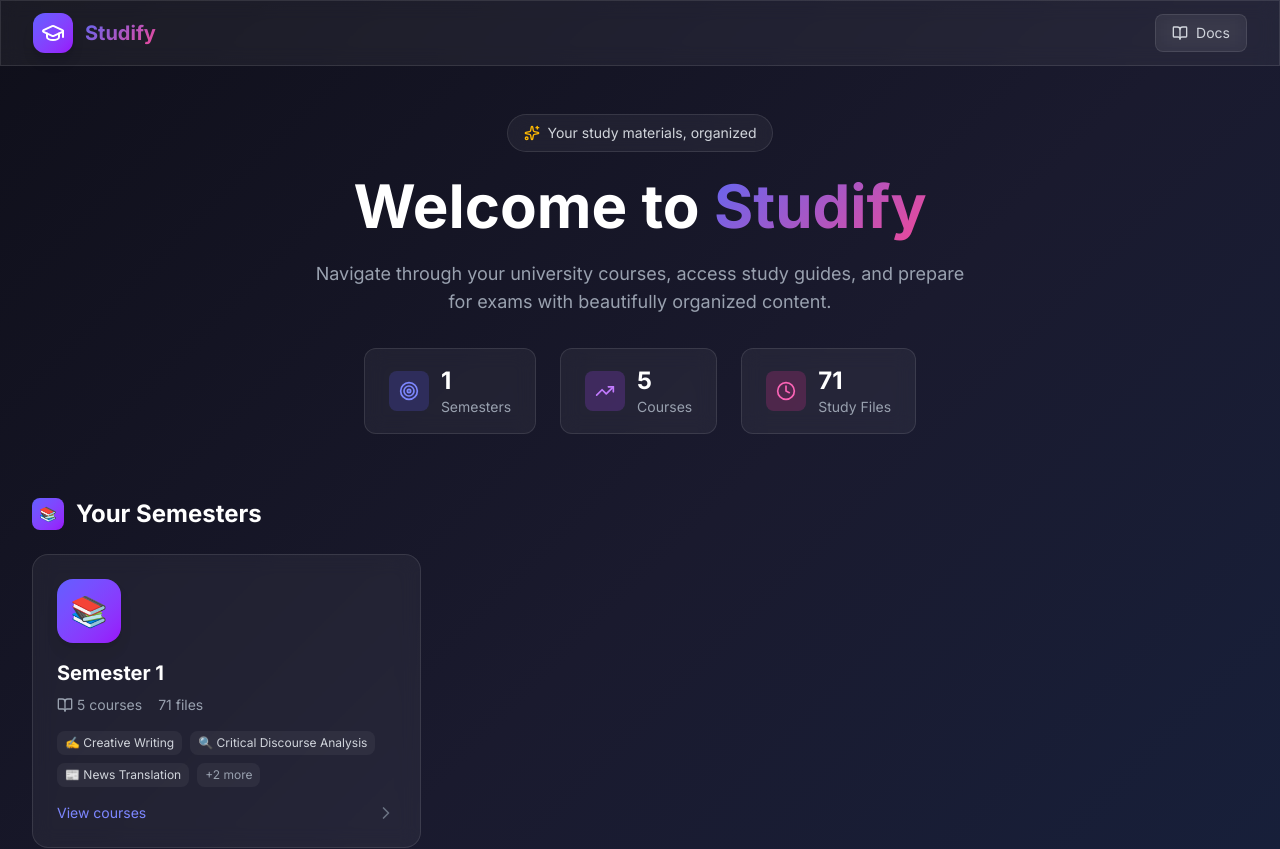
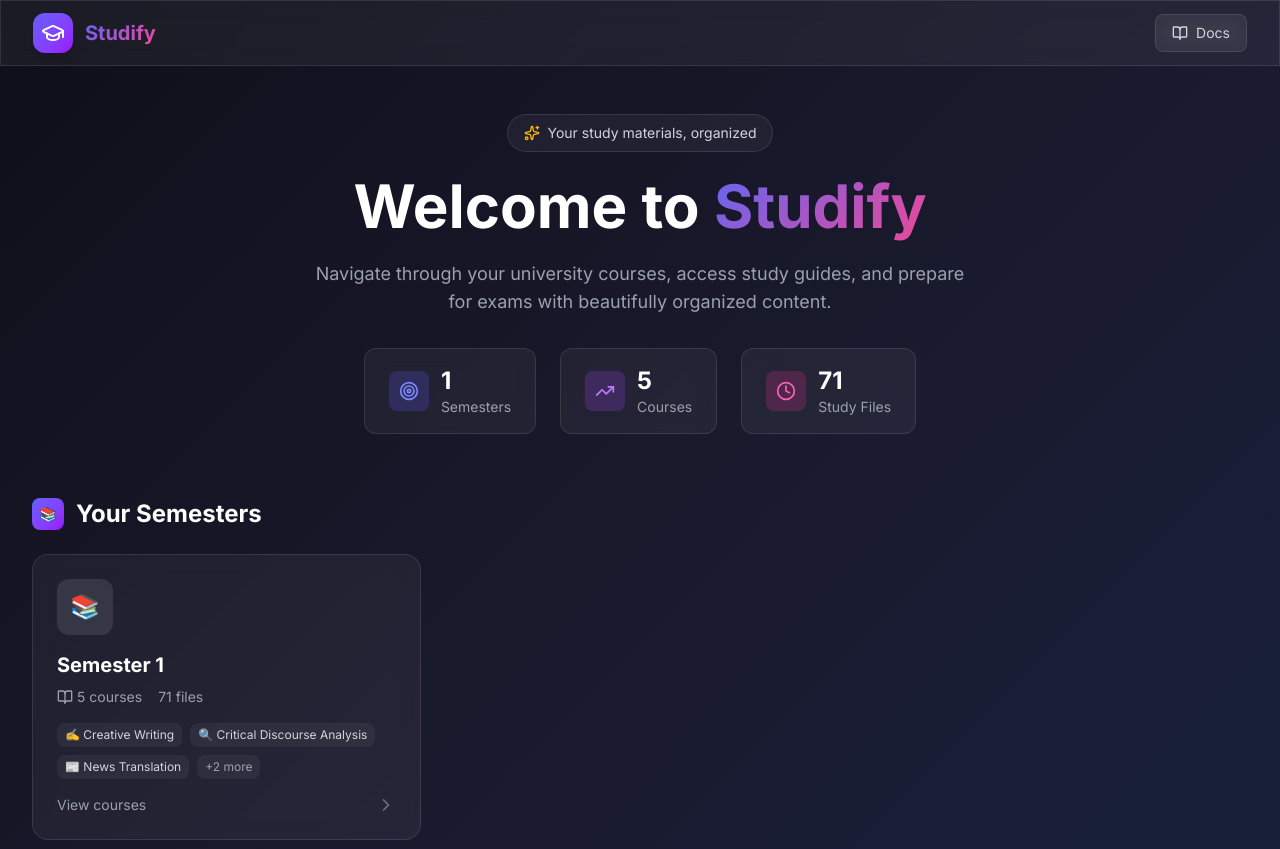
Before and after one commit to ParsaArvanehPA/Studify, a React (Vite) app in the folder app/: page / in a window 1280 px wide. Shown: the top 849 px of the page. Built offline with nearby package versions, Linux system fonts and the light colour scheme.

Commit message:
feat: init

```diff
--- a/app/src/components/CourseCard.tsx
+++ b/app/src/components/CourseCard.tsx
@@ -28,8 +28,8 @@ export function CourseCard({ course, semesterId, index }: CourseCardProps) {
           <div className={`absolute inset-0 bg-gradient-to-br ${course.color} opacity-0 group-hover:opacity-10 transition-opacity`} />
 
           {/* Icon */}
-          <div className={`w-14 h-14 rounded-xl bg-gradient-to-br ${course.color} flex items-center justify-center mb-4 shadow-lg`}>
-            <span className="text-2xl">{course.icon}</span>
+          <div className={`w-12 h-12 rounded-xl bg-gradient-to-br ${course.color} flex items-center justify-center mb-4`}>
+            <span className="text-xl">{course.icon}</span>
           </div>
 
           {/* Content */}
@@ -56,10 +56,10 @@ export function CourseCard({ course, semesterId, index }: CourseCardProps) {
 
           {/* Action */}
           <div className="flex items-center justify-between mt-auto">
-            <span className="text-sm text-indigo-400 group-hover:text-indigo-300">
+            <span className="text-sm text-gray-400 group-hover:text-gray-300">
               View sessions
             </span>
-            <ChevronRight className="w-5 h-5 text-gray-500 group-hover:text-indigo-400 group-hover:translate-x-1 transition-all" />
+            <ChevronRight className="w-5 h-5 text-gray-500 group-hover:text-gray-300 group-hover:translate-x-1 transition-all" />
           </div>
         </motion.div>
       </Link>
--- a/app/src/components/SemesterCard.tsx
+++ b/app/src/components/SemesterCard.tsx
@@ -31,8 +31,8 @@ export function SemesterCard({ semester, index }: SemesterCardProps) {
           <div className={`absolute inset-0 bg-gradient-to-br ${semester.color} opacity-0 group-hover:opacity-10 transition-opacity`} />
 
           {/* Icon */}
-          <div className={`w-16 h-16 rounded-2xl bg-gradient-to-br ${semester.color} flex items-center justify-center mb-4 shadow-lg`}>
-            <span className="text-3xl">{semester.icon}</span>
+          <div className="w-14 h-14 rounded-xl bg-white/10 flex items-center justify-center mb-4">
+            <span className="text-2xl">{semester.icon}</span>
           </div>
 
           {/* Content */}
@@ -67,10 +67,10 @@ export function SemesterCard({ semester, index }: SemesterCardProps) {
 
           {/* Action */}
           <div className="flex items-center justify-between">
-            <span className="text-sm text-indigo-400 group-hover:text-indigo-300">
+            <span className="text-sm text-gray-400 group-hover:text-gray-300">
               View courses
             </span>
-            <ChevronRight className="w-5 h-5 text-gray-500 group-hover:text-indigo-400 group-hover:translate-x-1 transition-all" />
+            <ChevronRight className="w-5 h-5 text-gray-500 group-hover:text-gray-300 group-hover:translate-x-1 transition-all" />
           </div>
         </motion.div>
       </Link>
--- a/app/src/components/SessionCard.tsx
+++ b/app/src/components/SessionCard.tsx
@@ -12,16 +12,16 @@ interface SessionCardProps {
 export function SessionCard({ session, courseColor, index, onFileClick }: SessionCardProps) {
   const getFileIcon = (fileName: string) => {
     if (fileName.toLowerCase().includes('exam') || fileName.toLowerCase().includes('cram')) {
-      return <Zap className="w-4 h-4 text-amber-400" />;
+      return <Zap className="w-4 h-4 text-amber-300/80" />;
     }
-    return <BookOpen className="w-4 h-4 text-indigo-400" />;
+    return <BookOpen className="w-4 h-4 text-gray-400" />;
   };
 
   const getFileStyle = (fileName: string) => {
     if (fileName.toLowerCase().includes('exam') || fileName.toLowerCase().includes('cram')) {
-      return 'border-amber-500/30 hover:border-amber-500/50 hover:bg-amber-500/10';
+      return 'border-amber-400/20 hover:border-amber-400/40 hover:bg-amber-400/5';
     }
-    return 'border-indigo-500/30 hover:border-indigo-500/50 hover:bg-indigo-500/10';
+    return 'border-white/10 hover:border-white/20 hover:bg-white/5';
   };
 
   return (
@@ -32,9 +32,9 @@ export function SessionCard({ session, courseColor, index, onFileClick }: Sessio
       className="glass rounded-xl overflow-hidden"
     >
       {/* Header */}
-      <div className={`px-4 py-3 bg-gradient-to-r ${courseColor} bg-opacity-20`}>
-        <h4 className="font-semibold text-white flex items-center gap-2">
-          <span className="w-8 h-8 rounded-lg bg-white/10 flex items-center justify-center text-sm">
+      <div className="px-4 py-3 bg-white/5 border-b border-white/10">
+        <h4 className="font-medium text-gray-200 flex items-center gap-2">
+          <span className={`w-7 h-7 rounded-md bg-gradient-to-br ${courseColor} flex items-center justify-center text-xs text-white`}>
             {index + 1}
           </span>
           {session.name}
--- a/app/src/data/structure.ts
+++ b/app/src/data/structure.ts
@@ -32,13 +32,13 @@ export const studyData: Semester[] = [
     id: 'semester-1',
     name: 'Semester 1',
     icon: '📚',
-    color: 'from-indigo-500 to-purple-600',
+    color: 'from-slate-600 to-slate-700',
     courses: [
       {
         id: 'creative-writing',
         name: 'Creative Writing',
         icon: '✍️',
-        color: 'from-pink-500 to-rose-600',
+        color: 'from-rose-400/70 to-pink-500/70',
         description: 'Learn the art of creative expression through writing',
         sessions: [
           {
@@ -90,7 +90,7 @@ export const studyData: Semester[] = [
         id: 'critical-discourse',
         name: 'Critical Discourse Analysis',
         icon: '🔍',
-        color: 'from-cyan-500 to-blue-600',
+        color: 'from-sky-400/70 to-cyan-500/70',
         description: 'Analyzing language in social and political contexts',
         sessions: [
           {
@@ -120,7 +120,7 @@ export const studyData: Semester[] = [
         id: 'news-translation',
         name: 'News Translation',
         icon: '📰',
-        color: 'from-amber-500 to-orange-600',
+        color: 'from-amber-400/70 to-orange-400/70',
         description: 'Translating news content across languages',
         sessions: [
           {
@@ -223,7 +223,7 @@ export const studyData: Semester[] = [
         id: 'quran-translation',
         name: 'Quran in Translation',
         icon: '📖',
-        color: 'from-emerald-500 to-teal-600',
+        color: 'from-emerald-400/70 to-teal-500/70',
         description: 'Study of Quranic translation methodologies',
         sessions: [
           {
@@ -295,7 +295,7 @@ export const studyData: Semester[] = [
         id: 'research',
         name: 'The Way of Research',
         icon: '🔬',
-        color: 'from-violet-500 to-purple-600',
+        color: 'from-violet-400/70 to-indigo-500/70',
         description: 'Research methodologies and academic writing',
         sessions: [
           {
```
Also changed, not shown: 4 other files (tests, documents, lock files or other folders).
